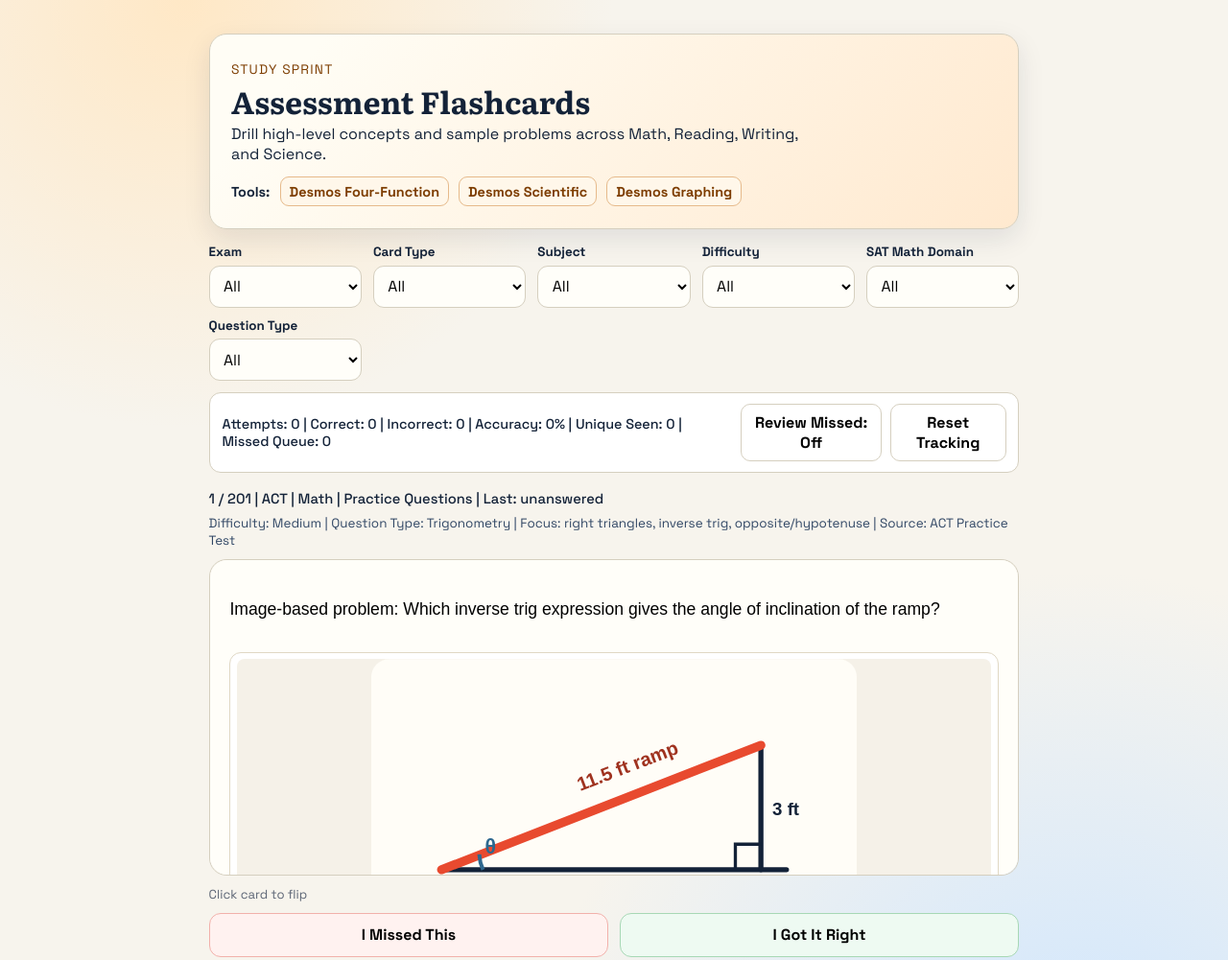
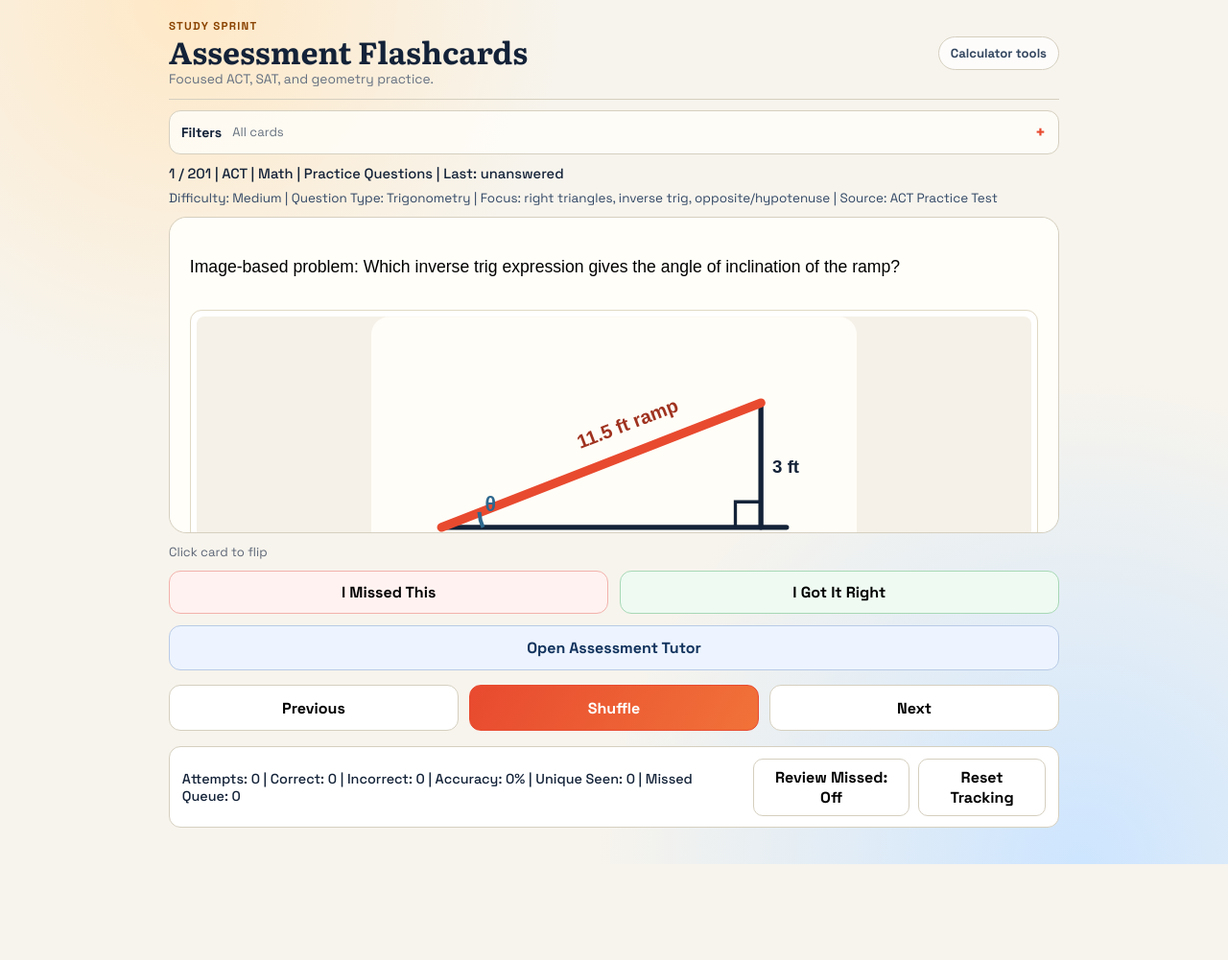
Before and after one commit to goodrichster/assessment-flashcards, a plain HTML site: page index.html in a window 1280 px wide. Shown: the top 1001 px of the page at 96% size. After the commit the page ends 901 px from the top, so only its background shows below. Drawn offline with Linux system fonts and the light colour scheme.

Commit message:
Streamline assessment layout and collapse filters

```diff
--- a/app.js
+++ b/app.js
@@ -1434,6 +1434,7 @@
 const difficultyFilter = document.getElementById("difficultyFilter");
 const satDomainFilter = document.getElementById("satDomainFilter");
 const questionTypeFilter = document.getElementById("questionTypeFilter");
+const filterSummary = document.getElementById("filterSummary");
 const cardMeta = document.getElementById("cardMeta");
 const cardAttributes = document.getElementById("cardAttributes");
 const flashcard = document.getElementById("flashcard");
@@ -2028,7 +2029,29 @@
   updateGeometryPanelVisibility();
 }
 
+function getSelectedFilterLabel(selectElement) {
+  if (!selectElement || selectElement.disabled || selectElement.value === "all") return "";
+  return selectElement.selectedOptions[0]?.textContent || "";
+}
+
+function updateFilterSummary() {
+  if (!filterSummary) return;
+  const labels = [
+    examFilter,
+    typeFilter,
+    subjectFilter,
+    difficultyFilter,
+    satDomainFilter,
+    questionTypeFilter,
+  ]
+    .map(getSelectedFilterLabel)
+    .filter(Boolean);
+
+  filterSummary.textContent = labels.length ? labels.join(" · ") : "All cards";
+}
+
 function buildFilteredCards() {
+  updateFilterSummary();
   filteredCards = cards.filter((card) => {
     const questionTypePass =
       questionTypeFilter.value === "all" || card.questionType === questionTypeFilter.value;
--- a/index.html
+++ b/index.html
@@ -10,27 +10,33 @@
       href="https://fonts.googleapis.com/css2?family=Space+Grotesk:wght@400;500;700&family=Literata:opsz,wght@7..72,500;7..72,700&display=swap"
       rel="stylesheet"
     />
-    <link rel="stylesheet" href="./styles.css?v=20260711-2" />
+    <link rel="stylesheet" href="./styles.css?v=20260711-3" />
   </head>
   <body>
     <main class="app">
-      <header class="hero">
-        <p class="eyebrow">Study Sprint</p>
-        <h1>Assessment Flashcards</h1>
-        <p>
-          Drill high-level concepts and sample problems across Math, Reading,
-          Writing, and Science.
-        </p>
-        <div class="tools-links" aria-label="Study tools">
-          <span>Tools:</span>
-          <a href="https://www.desmos.com/testing/collegeboard/fourfunction" target="_blank" rel="noopener noreferrer">Desmos Four-Function</a>
-          <a href="https://www.desmos.com/testing/collegeboard/scientific" target="_blank" rel="noopener noreferrer">Desmos Scientific</a>
-          <a href="https://www.desmos.com/testing/collegeboard/graphing" target="_blank" rel="noopener noreferrer">Desmos Graphing</a>
+      <header class="masthead">
+        <div class="masthead-copy">
+          <p class="eyebrow">Study Sprint</p>
+          <h1>Assessment Flashcards</h1>
+          <p class="masthead-subtitle">Focused ACT, SAT, and geometry practice.</p>
         </div>
+        <details class="tools-menu">
+          <summary>Calculator tools</summary>
+          <div class="tools-links" aria-label="Study tools">
+            <a href="https://www.desmos.com/testing/collegeboard/fourfunction" target="_blank" rel="noopener noreferrer">Four-Function</a>
+            <a href="https://www.desmos.com/testing/collegeboard/scientific" target="_blank" rel="noopener noreferrer">Scientific</a>
+            <a href="https://www.desmos.com/testing/collegeboard/graphing" target="_blank" rel="noopener noreferrer">Graphing</a>
+          </div>
+        </details>
       </header>
 
       <section class="controls-wrap" aria-label="Flashcard controls">
-        <div class="controls">
+        <details class="filter-drawer">
+          <summary>
+            <span class="filter-title">Filters</span>
+            <span class="filter-summary" id="filterSummary">All cards</span>
+          </summary>
+          <div class="controls">
           <div class="filter-field">
             <label for="examFilter">Exam</label>
             <select id="examFilter">
@@ -91,28 +97,8 @@
               <option value="all">All</option>
             </select>
           </div>
-        </div>
-
-        <div class="tracking-controls">
-          <p id="sessionStats">Attempts: 0 | Correct: 0 | Incorrect: 0</p>
-          <div class="tracking-actions">
-            <button id="reviewMissedBtn" type="button">Review Missed: Off</button>
-            <button id="resetTrackingBtn" type="button">Reset Tracking</button>
           </div>
-        </div>
-
-        <div id="geometryDiagnosticPanel" class="geometry-diagnostic-panel hidden" aria-label="Geometry Diagnostic">
-          <h3>H.S. Geometry Diagnostic</h3>
-          <p>Answer geometry cards above; responses are recorded. After 25 questions (or anytime), view your report and study plan.</p>
-          <div class="diagnostic-actions">
-            <button id="viewGeometryReportBtn" type="button">View Diagnostic Report</button>
-            <button id="exportReportJsonBtn" type="button">Export Report (JSON)</button>
-            <button id="exportReportMdBtn" type="button">Export Report (Markdown)</button>
-            <button id="exportResponsesCsvBtn" type="button">Export Responses (CSV)</button>
-            <button id="resetGeometryDiagnosticBtn" type="button">Reset Diagnostic</button>
-          </div>
-          <div id="geometryReportContent" class="geometry-report-content"></div>
-        </div>
+        </details>
       </section>
 
       <section class="card-shell" aria-live="polite">
@@ -137,6 +123,30 @@
         <button id="shuffleBtn" type="button">Shuffle</button>
         <button id="nextBtn" type="button">Next</button>
       </nav>
+
+      <section class="session-panel" aria-label="Session progress">
+
+        <div class="tracking-controls">
+          <p id="sessionStats">Attempts: 0 | Correct: 0 | Incorrect: 0</p>
+          <div class="tracking-actions">
+            <button id="reviewMissedBtn" type="button">Review Missed: Off</button>
+            <button id="resetTrackingBtn" type="button">Reset Tracking</button>
+          </div>
+        </div>
+
+        <div id="geometryDiagnosticPanel" class="geometry-diagnostic-panel hidden" aria-label="Geometry Diagnostic">
+          <h3>H.S. Geometry Diagnostic</h3>
+          <p>Answer geometry cards above; responses are recorded. After 25 questions (or anytime), view your report and study plan.</p>
+          <div class="diagnostic-actions">
+            <button id="viewGeometryReportBtn" type="button">View Diagnostic Report</button>
+            <button id="exportReportJsonBtn" type="button">Export Report (JSON)</button>
+            <button id="exportReportMdBtn" type="button">Export Report (Markdown)</button>
+            <button id="exportResponsesCsvBtn" type="button">Export Responses (CSV)</button>
+            <button id="resetGeometryDiagnosticBtn" type="button">Reset Diagnostic</button>
+          </div>
+          <div id="geometryReportContent" class="geometry-report-content"></div>
+        </div>
+      </section>
     </main>
 
     <div id="tutorModal" class="tutor-modal hidden" role="dialog" aria-modal="true" aria-labelledby="tutorTitle">
--- a/scripts/test-sat-variants.js
+++ b/scripts/test-sat-variants.js
@@ -33,7 +33,7 @@
 }
 
 const magnitudeLimits = {
-  "m-2": 120,
+  "m-2": 125,
   "m-3": 260,
   "m-6": 70,
   "m-8": 200,
--- a/styles.css
+++ b/styles.css
@@ -23,71 +23,161 @@
 }
 
 .app {
-  max-width: 880px;
+  max-width: 960px;
   margin: 0 auto;
-  padding: 2.2rem 1.1rem 2.8rem;
+  padding: 1.1rem 1rem 2.4rem;
 }
 
-.hero {
-  border: 1px solid var(--line);
-  border-radius: 18px;
-  padding: 1.4rem;
-  background: linear-gradient(130deg, #fffdf5 12%, #ffe9cf 100%);
-  box-shadow: 0 10px 28px rgb(20 34 56 / 10%);
+.masthead {
+  position: relative;
+  display: flex;
+  align-items: center;
+  justify-content: space-between;
+  gap: 1rem;
+  padding: 0.15rem 0 0.8rem;
+  border-bottom: 1px solid var(--line);
+}
+
+.masthead-copy {
+  min-width: 0;
 }
 
 .eyebrow {
   margin: 0;
-  color: #7d3d00;
-  font-size: 0.86rem;
-  letter-spacing: 0.09em;
+  color: #8a4300;
+  font-size: 0.72rem;
+  font-weight: 700;
+  letter-spacing: 0.11em;
   text-transform: uppercase;
 }
 
 h1 {
-  margin: 0.35rem 0;
+  margin: 0.1rem 0;
   font-family: "Literata", serif;
-  line-height: 1.15;
+  font-size: clamp(1.55rem, 3vw, 2rem);
+  line-height: 1.08;
 }
 
-.hero p {
-  margin: 0.3rem 0 0;
-  max-width: 60ch;
+.masthead-subtitle {
+  margin: 0.15rem 0 0;
+  color: #647080;
+  font-size: 0.86rem;
+}
+
+.tools-menu {
+  position: relative;
+  flex: 0 0 auto;
+  z-index: 20;
+}
+
+.tools-menu summary {
+  list-style: none;
+  border: 1px solid var(--line);
+  border-radius: 999px;
+  padding: 0.5rem 0.75rem;
+  color: #33465f;
+  background: rgb(255 255 255 / 78%);
+  font-size: 0.82rem;
+  font-weight: 700;
+  cursor: pointer;
+}
+
+.tools-menu summary::-webkit-details-marker {
+  display: none;
+}
+
+.tools-menu[open] summary {
+  border-color: #c9a16f;
+  background: #fff8ed;
 }
 
 .tools-links {
-  margin-top: 0.8rem;
-  display: flex;
-  flex-wrap: wrap;
-  align-items: center;
-  gap: 0.45rem 0.65rem;
-  font-size: 0.9rem;
-}
-
-.tools-links span {
-  font-weight: 700;
+  position: absolute;
+  top: calc(100% + 0.45rem);
+  right: 0;
+  width: 220px;
+  display: grid;
+  gap: 0.35rem;
+  padding: 0.55rem;
+  border: 1px solid var(--line);
+  border-radius: 12px;
+  background: #fffef9;
+  box-shadow: 0 14px 32px rgb(20 34 56 / 16%);
 }
 
 .tools-links a {
-  display: inline-block;
-  padding: 0.35rem 0.55rem;
-  border: 1px solid #e6ba8b;
-  border-radius: 9px;
+  padding: 0.5rem 0.6rem;
+  border-radius: 8px;
   color: #7d3d00;
-  background: #fff7ea;
   text-decoration: none;
+  font-size: 0.86rem;
   font-weight: 600;
 }
 
 .tools-links a:hover {
-  border-color: #d79a60;
   background: #ffefd9;
 }
 
 .controls-wrap {
-  margin: 1.1rem 0;
-  display: grid;
-  gap: 0.75rem;
+  margin: 0.65rem 0 0.7rem;
+}
+
+.filter-drawer {
+  border: 1px solid var(--line);
+  border-radius: 12px;
+  background: rgb(255 254 249 / 82%);
+  overflow: hidden;
+}
+
+.filter-drawer summary {
+  min-height: 44px;
+  display: flex;
+  align-items: center;
+  gap: 0.7rem;
+  padding: 0.55rem 2.6rem 0.55rem 0.75rem;
+  list-style: none;
+  position: relative;
+  cursor: pointer;
+}
+
+.filter-drawer summary::-webkit-details-marker {
+  display: none;
+}
+
+.filter-drawer summary::after {
+  content: "+";
+  position: absolute;
+  right: 0.8rem;
+  color: var(--accent);
+  font-size: 1.15rem;
+  font-weight: 700;
+}
+
+.filter-drawer[open] summary::after {
+  content: "−";
+}
+
+.filter-title {
+  flex: 0 0 auto;
+  font-size: 0.88rem;
+  font-weight: 700;
+}
+
+.filter-summary {
+  min-width: 0;
+  overflow: hidden;
+  color: #66717f;
+  font-size: 0.82rem;
+  text-overflow: ellipsis;
+  white-space: nowrap;
+}
+
+.filter-drawer[open] summary {
+  border-bottom: 1px solid var(--line);
+}
+
+.filter-drawer .controls {
+  padding: 0.8rem;
 }
 
 .controls {
@@ -158,7 +248,17 @@
 }
 
 .card-shell {
+  margin-top: 0.25rem;
+}
+
+.session-panel {
   margin-top: 1rem;
+  display: grid;
+  gap: 0.75rem;
+}
+
+.session-panel .geometry-diagnostic-panel {
+  margin-top: 0;
 }
 
 .meta {
@@ -608,6 +708,26 @@
 }
 
 @media (max-width: 700px) {
+  .app {
+    padding: 0.75rem 0.7rem 1.8rem;
+  }
+
+  .masthead {
+    align-items: flex-start;
+  }
+
+  .masthead-subtitle {
+    display: none;
+  }
+
+  .tools-menu summary {
+    padding: 0.45rem 0.65rem;
+  }
+
+  .filter-drawer summary {
+    align-items: flex-start;
+  }
+
   .controls {
     grid-template-columns: 1fr;
   }
```
